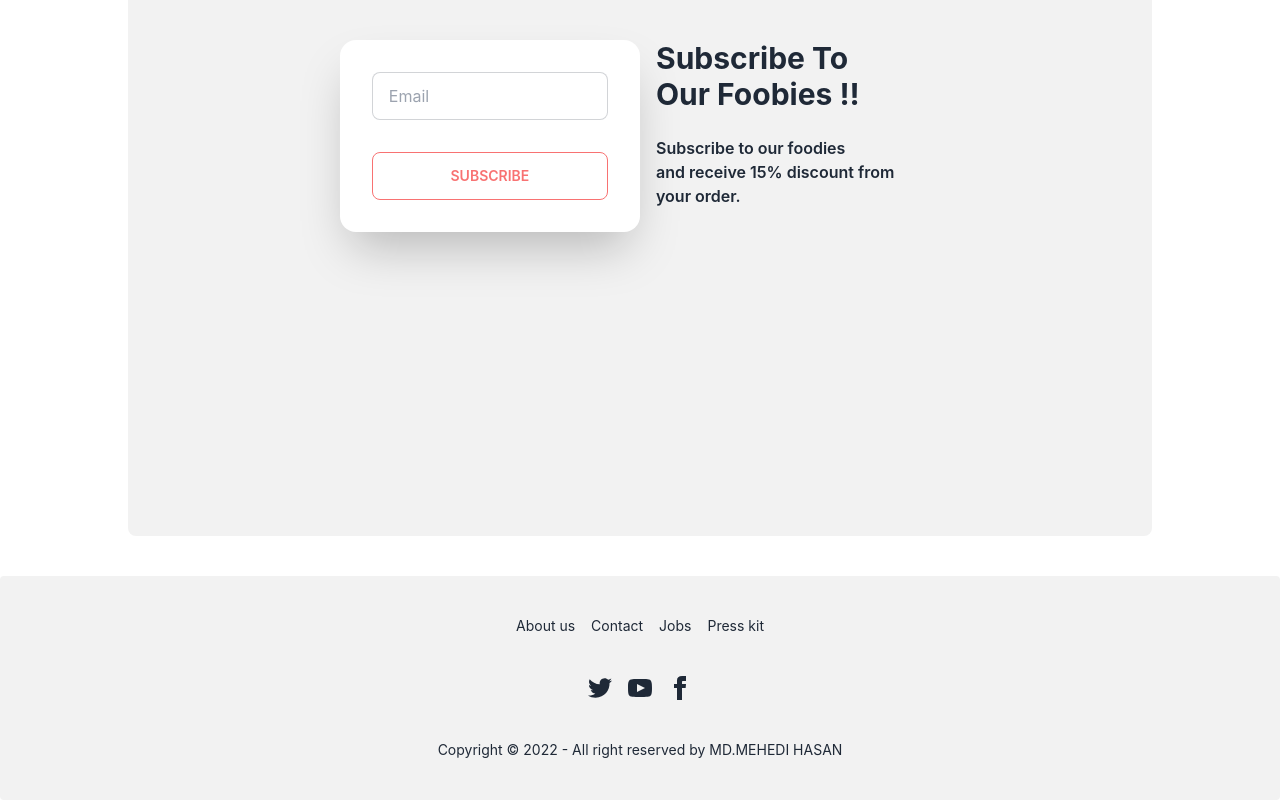
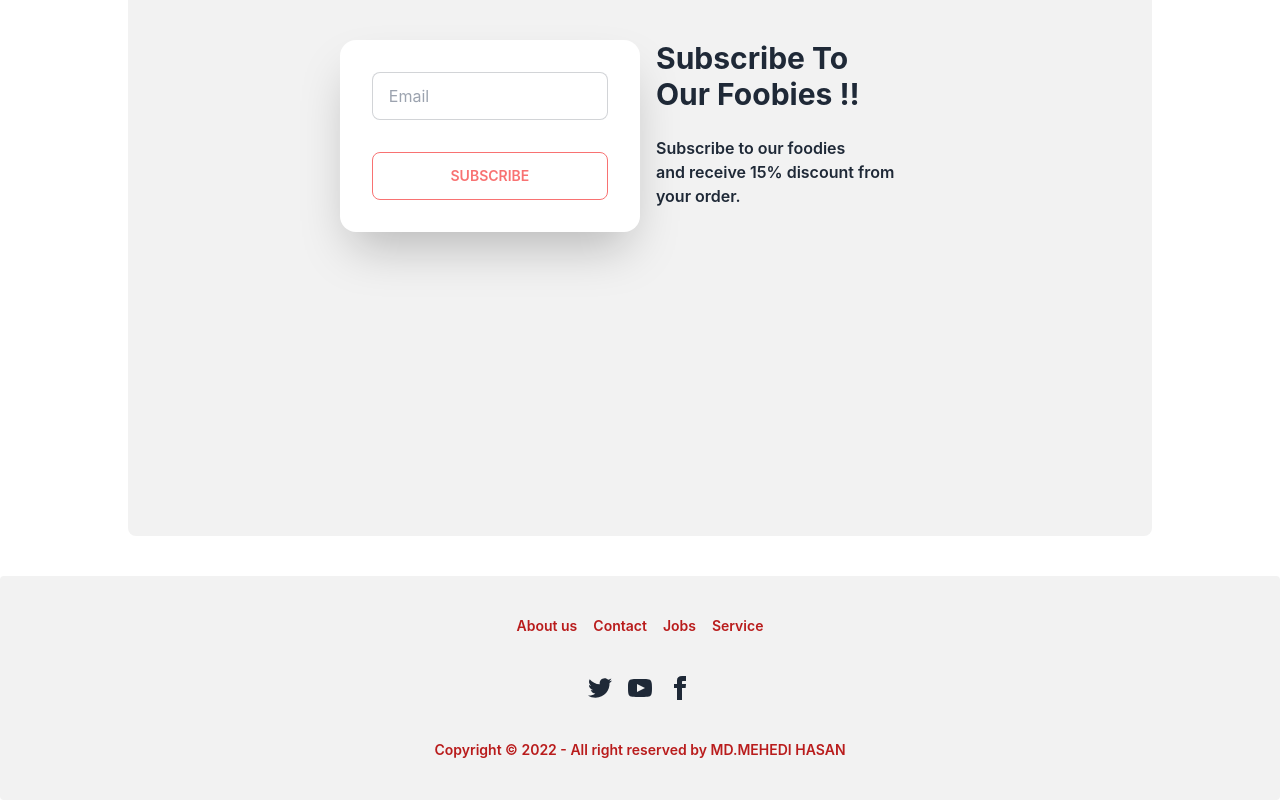
Before and after one commit to Mehedi2000/foodies-review-client-repo, a React (Create React App) app: page / in a window 1280 px wide. Shown: the part 1920-2720 px from the top of the page. Built offline with nearby package versions, Linux system fonts and the light colour scheme.

Commit message:
added footer

```diff
--- a/src/Pages/Shared/Footer/Footer.js
+++ b/src/Pages/Shared/Footer/Footer.js
@@ -3,7 +3,7 @@ import React from "react";
 const Footer = () => {
   return (
     <footer className="footer footer-center p-10 bg-base-200 text-base-content rounded">
-      <div className="grid grid-flow-col gap-4">
+      <div className="grid grid-flow-col gap-4 text-red-700 font-semibold">
         <a href="/" className="link link-hover">
           About us
         </a>
@@ -14,7 +14,7 @@ const Footer = () => {
           Jobs
         </a>
         <a href="/" className="link link-hover">
-          Press kit
+          Service
         </a>
       </div>
       <div>
@@ -54,7 +54,7 @@ const Footer = () => {
           </a>
         </div>
       </div>
-      <div>
+      <div className="text-red-700 font-semibold">
         <p>Copyright © 2022 - All right reserved by MD.MEHEDI HASAN</p>
       </div>
     </footer>
```
